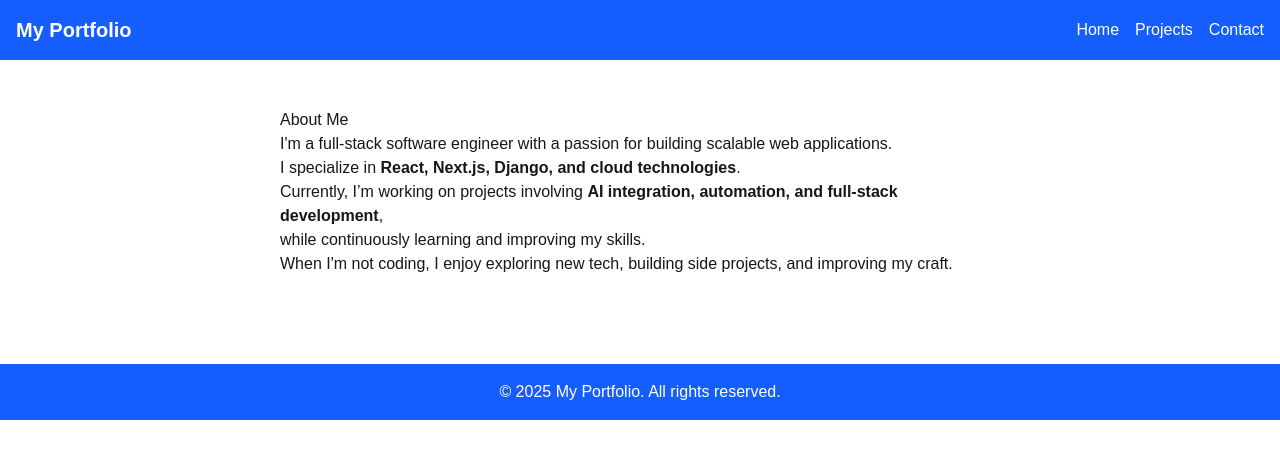
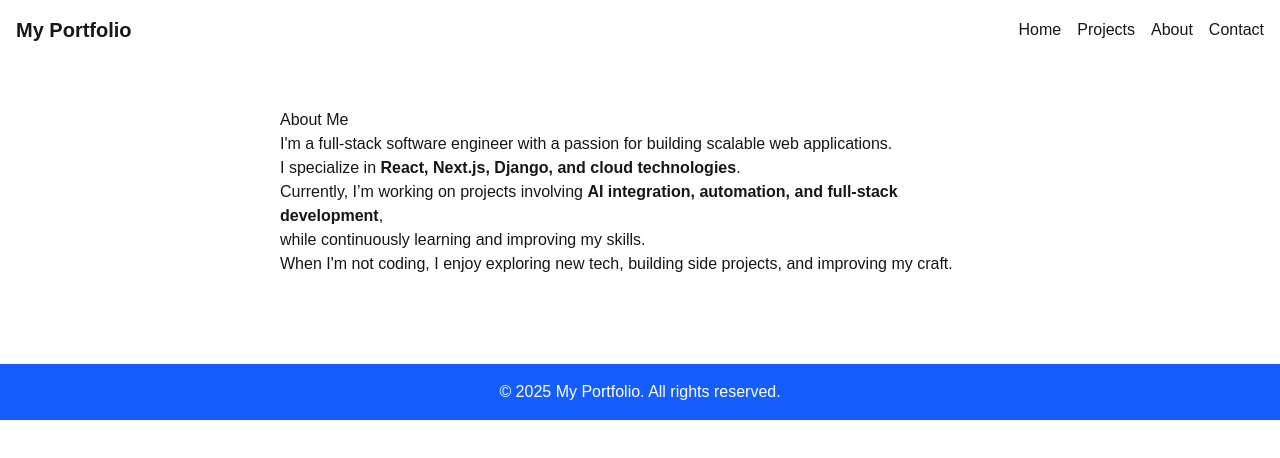
Before and after one commit to Crklemz/portfolio-website, a Next.js app: page /about in a window 1280 px wide. Shown: the top 458 px of the page. Built offline with nearby package versions, Linux system fonts and the light colour scheme.

Commit message:
feat: add navbar style and link urls

```diff
--- a/src/components/Navbar.tsx
+++ b/src/components/Navbar.tsx
@@ -1,12 +1,13 @@
 export default function Navbar() {
     return (
-      <nav className="bg-blue-600 text-white p-4">
+      <nav className="bg-[var(--background)] text-[var(--foreground)] p-4">
         <div className="container mx-auto flex justify-between items-center">
           <h1 className="text-xl font-bold">My Portfolio</h1>
           <ul className="flex space-x-4">
-            <li><a href="#" className="hover:text-gray-300">Home</a></li>
-            <li><a href="#" className="hover:text-gray-300">Projects</a></li>
-            <li><a href="#" className="hover:text-gray-300">Contact</a></li>
+            <li><a href="/" className="hover:text-accent">Home</a></li>
+            <li><a href="/projects" className="hover:text-accent">Projects</a></li>
+            <li><a href="/about" className="hover:text-accent">About</a></li>
+            <li><a href="/contact" className="hover:text-accent">Contact</a></li>
           </ul>
         </div>
       </nav>
```
